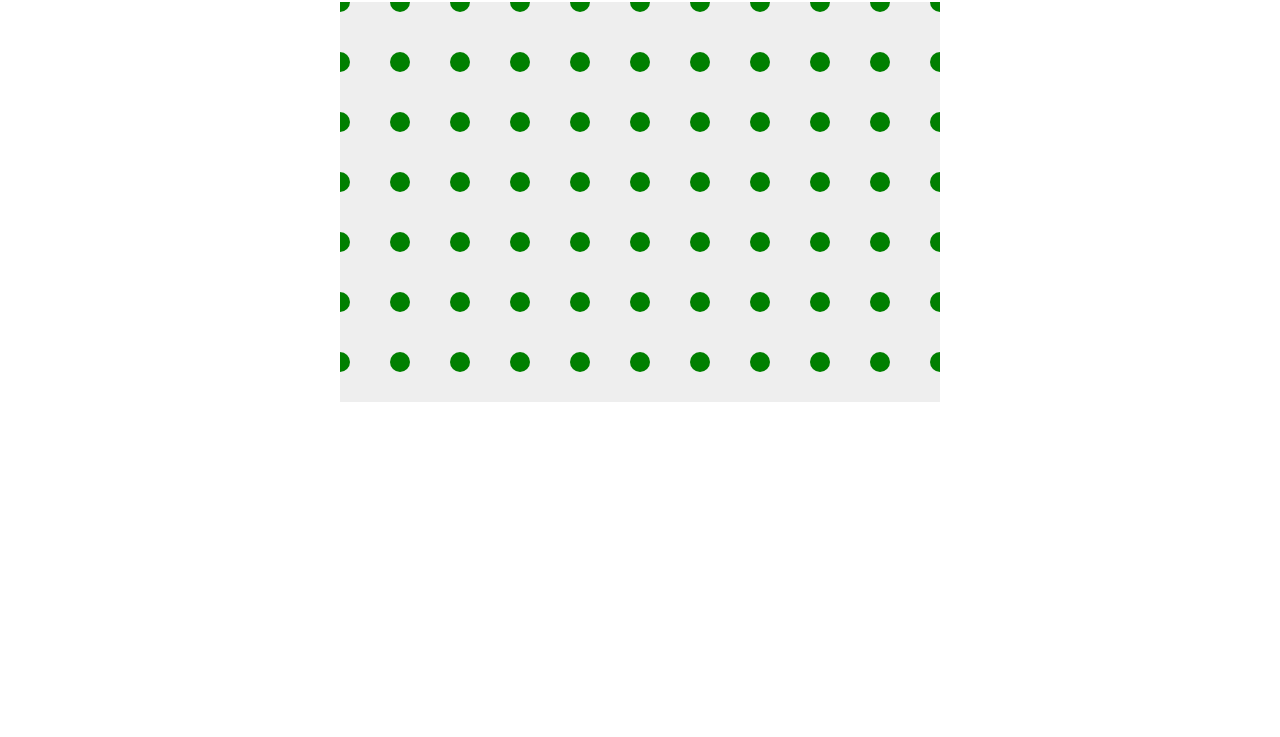
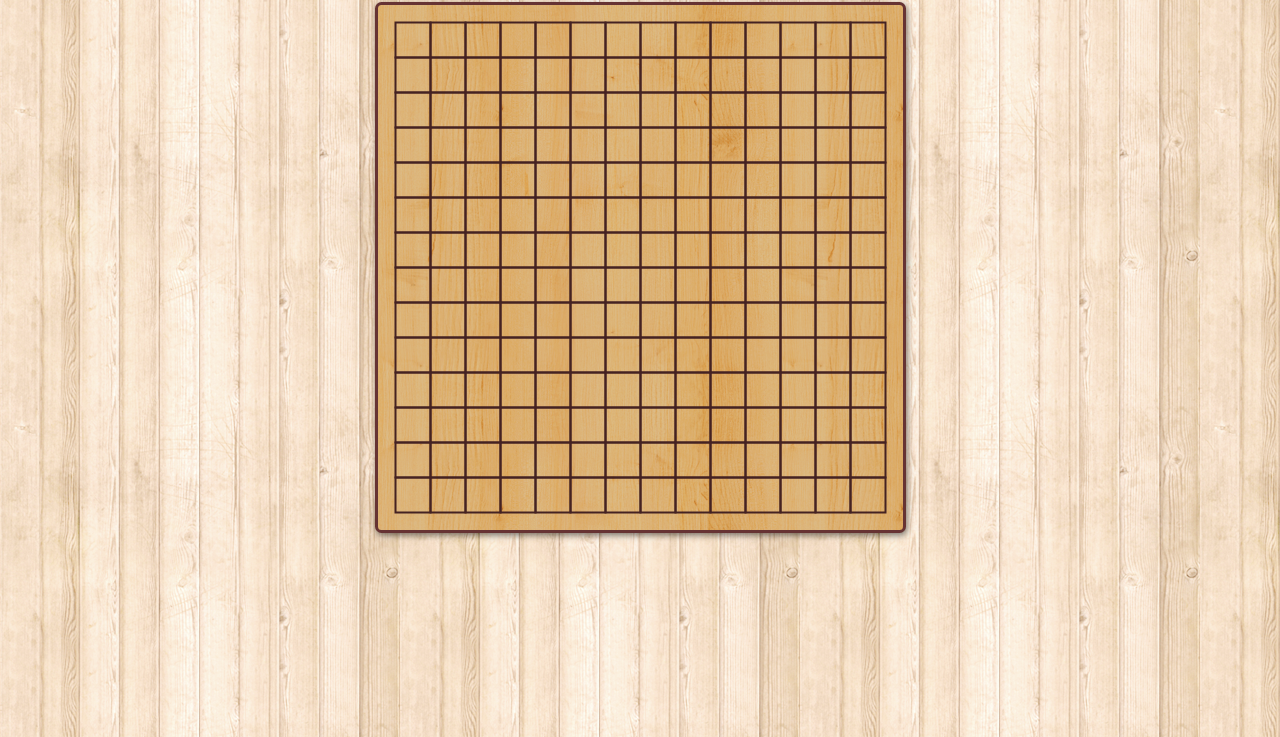
Before and after one commit to victorfeijo/gomoku, a website built with webpack: page public/index.html in a window 1280 px wide. Shown: the part 63-800 px from the top of the page. Built offline with nearby package versions, Linux system fonts and the light colour scheme.

Commit message:
GUI created

```diff
--- a/app/board.js
+++ b/app/board.js
@@ -1,32 +1,53 @@
 import { Enum } from './enum'
+import { Players } from './players'
 
 class Board {
 
   constructor() {
-    this.board = new Array(Enum.BOARD_ROWS_NUMBER)
+    this.cells = new Array(Enum.BOARD_ROWS_NUMBER)
     this.cleanBoard()
+    this.currentPlayer = Players.NONE
   }
+
 
   cleanBoard() {
     for(let i=0; i<Enum.BOARD_ROWS_NUMBER; i++) {
-      this.board[i] = new Array(Enum.BOARD_COLUMNS_NUMBER)
+      this.cells[i] = new Array(Enum.BOARD_COLUMNS_NUMBER)
+      for(let j=0; j<Enum.BOARD_COLUMNS_NUMBER; j++) {
+        this.cells[i][j] = Players.NONE
+      }
     }
   }
 
   forEach(func) {
     for(let i=0; i<Enum.BOARD_ROWS_NUMBER; i++) {
       for(let j=0; j<Enum.BOARD_COLUMNS_NUMBER; j++) {
-        func(this.board[i][j], i, j, this.board)
+        func(this.cells[i][j], i, j)
       }
     }
   }
 
-  set(func) {
-    func(this.board)
+  set(row, column, player) {
+    this.cells[row][column] = player;
+    // TODO checkWin()
+    this.switchPlayer()
+  }
+
+  switchPlayer() {
+    switch (this.currentPlayer) {
+      case Players.ONE:
+        this.currentPlayer = Players.TWO
+        break
+      case Players.TWO:
+        this.currentPlayer = Players.ONE
+        break
+      default:
+        this.currentPlayer = Math.round(Math.random())
+    }
   }
 
   get(row, column, func) {
-    func(this.board, this.board[row][column])
+    func(this.cells[row][column])
   }
 }
 
--- a/app/enum.js
+++ b/app/enum.js
@@ -1,4 +1,5 @@
 export const Enum = {
   BOARD_ROWS_NUMBER: 15,
   BOARD_COLUMNS_NUMBER: 15,
+  ANIMATIONS_DURATION: 0
 }
--- a/app/main.js
+++ b/app/main.js
@@ -1,46 +1,102 @@
+import { Players } from './players'
 import { Enum } from './enum'
+import { Type } from './type'
 import Board from './board'
+import Player from './player'
 
 class Gomoku {
 
   constructor(playerName) {
-    this.playerName = playerName
+    // this.playerName = playerName
     this.board = new Board()
-    this.whoStart = Math.round(Math.random())
+    // this.whoStart = Math.round(Math.random())
   }
 
   setup() {
     // create board, pieces, set initial state to game, etc
-    this.board.forEach((value, i, j, board) => {
-      board[i][j] = 'Blank Piece'
-    })
+    this.player = new Array(2)
+    this.player[Players.ONE] = new Player("P1", Type.HUMAN, "#222")
+    this.player[Players.TWO] = new Player("P2", Type.HUMAN, "#eee")
+    this.draw()
+    this.addCells()
+    this.board.switchPlayer()
   }
 
   start() {
     // main loop game
-    this.board.forEach((value, i, j, board) => {
-      $('canvas').drawArc({
-        layer: true,
-        draggable: true,
-        fillStyle: "green",
-        x: 60*i, y: 60*j,
-        radius: 10,
-        mouseover: function(layer) {
-          $(this).animateLayer(layer, {
-            fillStyle: '#c33'
-          }, 500);
-        },
-        mouseout: function(layer) {
-          $(this).animateLayer(layer, {
-            fillStyle: '#fff'
-          }, 500);
-        },
-      });
-    })
   }
 
   reset() {
     // reset game
+  }
+
+  draw() {
+    for (let i=0; i<Enum.BOARD_COLUMNS_NUMBER-1; i++) {
+      for (let j=0; j<Enum.BOARD_ROWS_NUMBER-1; j++) {
+        $('canvas').drawRect({
+          layer: true,
+          draggable: false,
+          strokeStyle: '#422',
+          strokeWidth: 2,
+          x: 35*(i+1),
+          y: 35*(j+1),
+          width: 35,
+          height: 35
+        })
+      }
+    }
+  }
+
+  addCells() {
+    let gomoku = this
+    let board = this.board
+    this.board.forEach((value, i, j) => {
+      $('canvas').drawRect({
+        layer: true,
+        draggable: true,
+        x: 35*(i+.5),
+        y: 35*(j+.5),
+        width: 35,
+        height: 35,
+        fillStyle: 'rgba(30, 150, 30, 0)',
+        mouseover: function(layer) {
+          if (gomoku.player[board.currentPlayer].type == Type.HUMAN) {
+            $(this).animateLayer(layer, {
+              fillStyle: 'rgba(30, 150, 30, 0.3)'
+            }, Enum.ANIMATIONS_DURATION)
+          }
+        },
+        mouseout: function(layer) {
+          if (gomoku.player[board.currentPlayer].type == Type.HUMAN) {
+            $(this).animateLayer(layer, {
+              fillStyle: 'rgba(30, 150, 30, 0)'
+            }, Enum.ANIMATIONS_DURATION)
+          }
+        },
+        click: function(layer) {
+          if (gomoku.player[board.currentPlayer].type == Type.HUMAN) {
+            $(this).animateLayer(layer, {
+              fillStyle: 'rgba(30, 150, 30, 0)'
+            }, Enum.ANIMATIONS_DURATION)
+            $(this).removeLayer(layer)
+            gomoku.addPiece(i, j, board.currentPlayer)
+          }
+        },
+      })
+    })
+  }
+
+  addPiece(i, j, playerId) {
+    this.board.set(i, j, playerId)
+    let color = this.player[playerId].color
+    $('canvas').drawArc({
+      layer: true,
+      draggable: true,
+      x: 35*(i+.5),
+      y: 35*(j+.5),
+      radius: 15,
+      fillStyle: color
+    })
   }
 }
 
--- /dev/null
+++ b/app/player.js
@@ -0,0 +1,9 @@
+class Player {
+  constructor(name, type, color) {
+    this.name = name
+    this.color = color
+    this.type = type
+  }
+}
+
+export default Player
--- /dev/null
+++ b/app/players.js
@@ -0,0 +1,5 @@
+export const Players = {
+  NONE: -1,
+  ONE: 0,
+  TWO: 1,
+}
--- /dev/null
+++ b/app/type.js
@@ -0,0 +1,4 @@
+export const Type = {
+  HUMAN: 0,
+  AI: 1,
+}
--- a/public/index.html
+++ b/public/index.html
@@ -16,7 +16,7 @@
     <div>
       <h1>Gomoku</h1>
 
-      <canvas id='game' width='600' height='400'></canvas>
+      <canvas id='game' width='525' height='525'></canvas>
     </div>
 
     <script src="js/jquery-3.1.0.min.js"></script>
--- a/public/main.css
+++ b/public/main.css
@@ -1,10 +1,16 @@
 body {
+  background-image: url("img/wood_table.png");
   font-family: monospace;
-  color: #FF07F5;
+  text-shadow: 0 0 2px #fff;
+  color: #811;
   text-align: center;
   margin: 0;
 }
 
 canvas {
+  background-image: url("img/purty_wood.png");
   background-color: #EEE;
+  border: 0.3em solid #633;
+  box-shadow: 0.1em 0.2em 0.5em rgba(0, 0, 0, 0.5);
+  border-radius: 0.5em;
 }
```
Also changed, not shown: public/img/purty_wood.png (added), public/img/wood_table.png (added).
